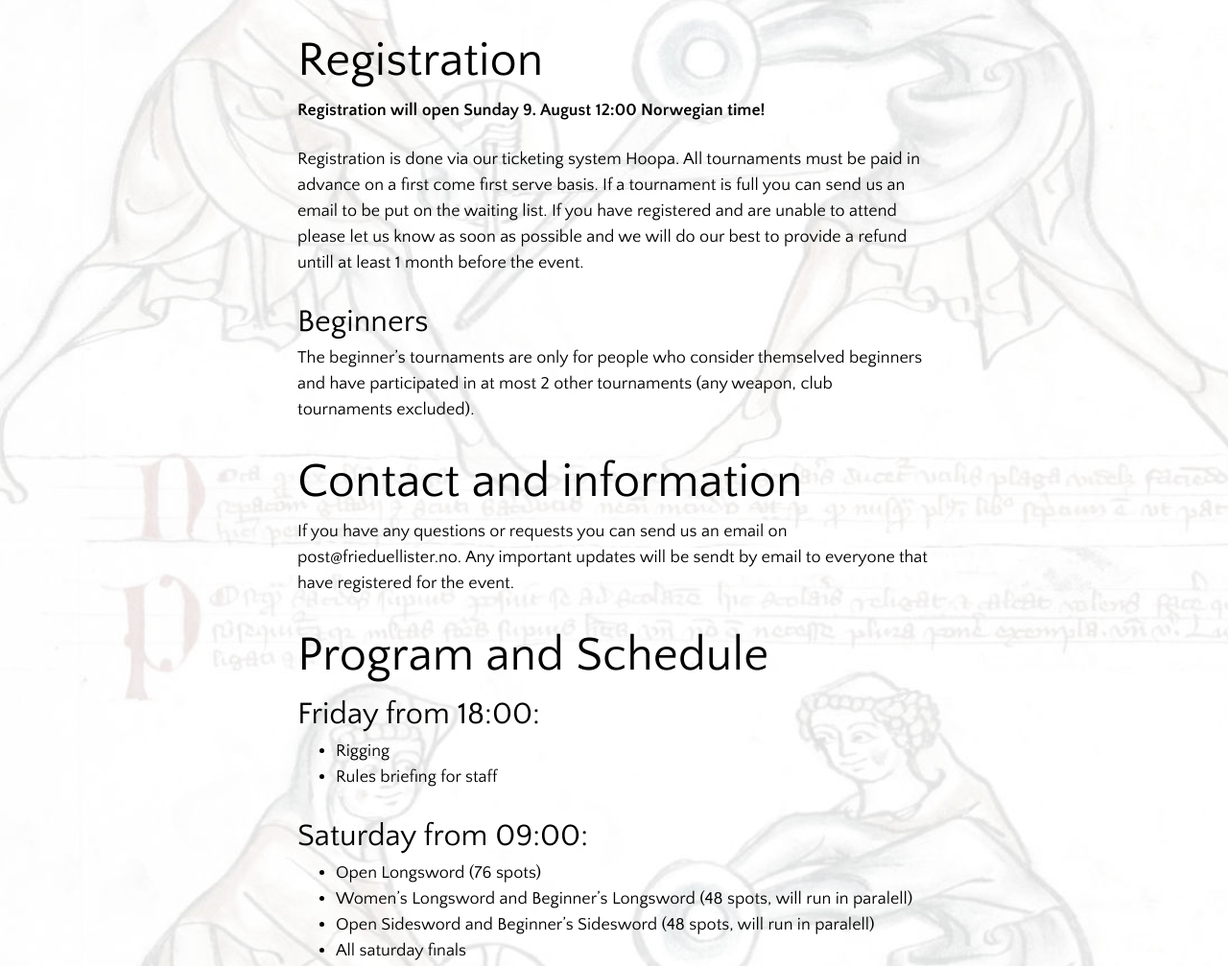
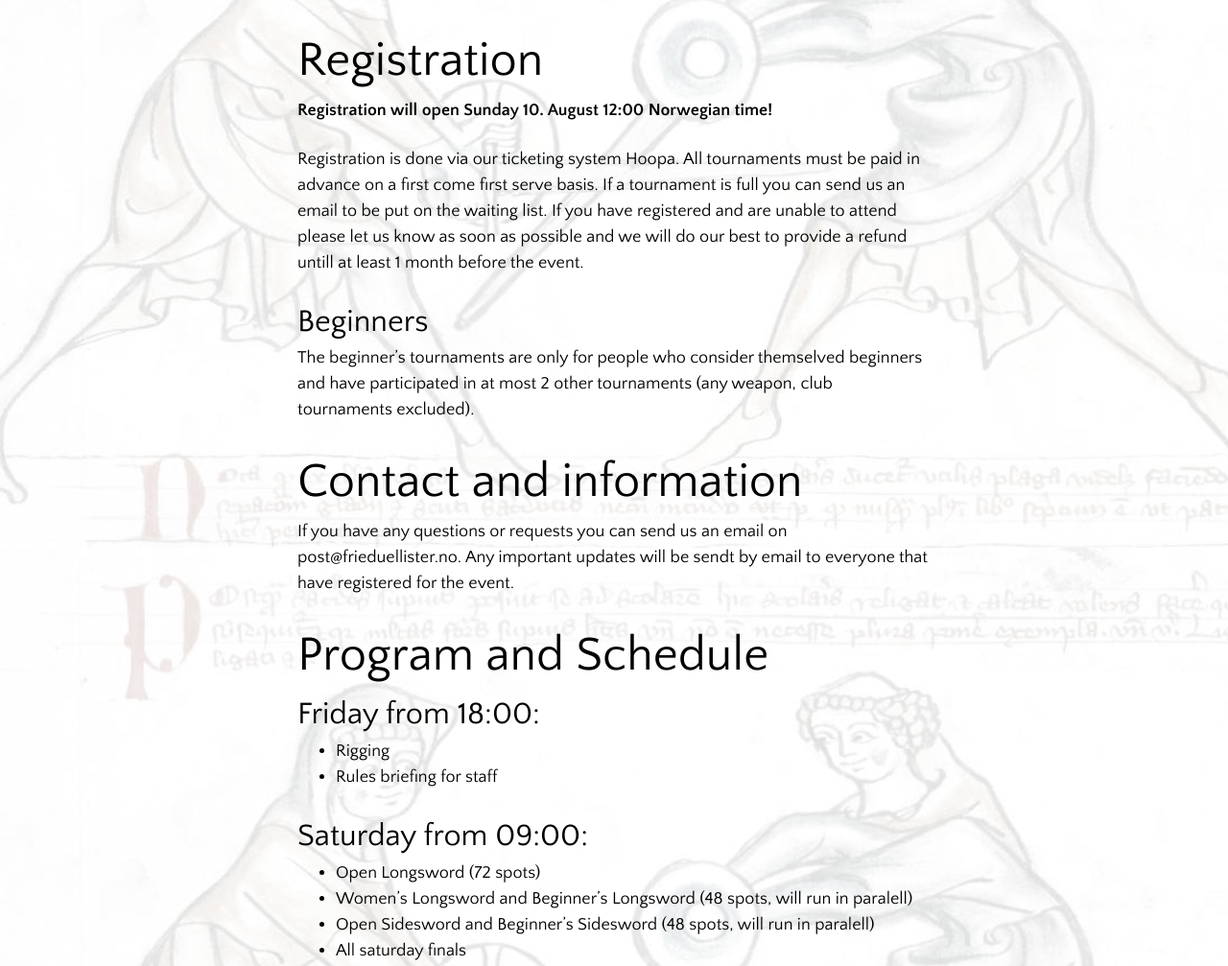
Before and after one commit to frieduellister/frieduellister.github.io, a Jekyll site: the page built from pages/oslo-penguin-cup/oslo-penguin-cup-2025.md, in a window 1280 px wide and 1400 px high. Shown: the part 329-1336 px from the top of the window at 96% size. Built offline with Jekyll 4.4.1, drawn with Linux system fonts in a browser that asks for light colours.

Commit message:
Fixed mistakes

```diff
--- a/pages/oslo-penguin-cup/oslo-penguin-cup-2025.md
+++ b/pages/oslo-penguin-cup/oslo-penguin-cup-2025.md
@@ -10,7 +10,7 @@ Oslo Penguin Cup 2025 will happen at 15-16 november 2025.
 
 ## Registration
 
-**Registration will open Sunday 9. August 12:00 Norwegian time!**
+**Registration will open Sunday 10. August 12:00 Norwegian time!**
 
 Registration is done via our ticketing system Hoopa. All tournaments must be paid in advance on a first come first serve basis. If a tournament is full you can send us an email to be put on the waiting list. If you have registered and are unable to attend please let us know as soon as possible and we will do our best to provide a refund untill at least 1 month before the event.
 
@@ -35,7 +35,7 @@ If you have any questions or requests you can send us an email on post@frieduell
 
 ### Saturday from 09:00:
 
-- Open Longsword (76 spots)
+- Open Longsword (72 spots)
 - Women's Longsword and Beginner's Longsword (48 spots, will run in paralell)
 - Open Sidesword and Beginner's Sidesword (48 spots, will run in paralell)
 - All saturday finals
```
